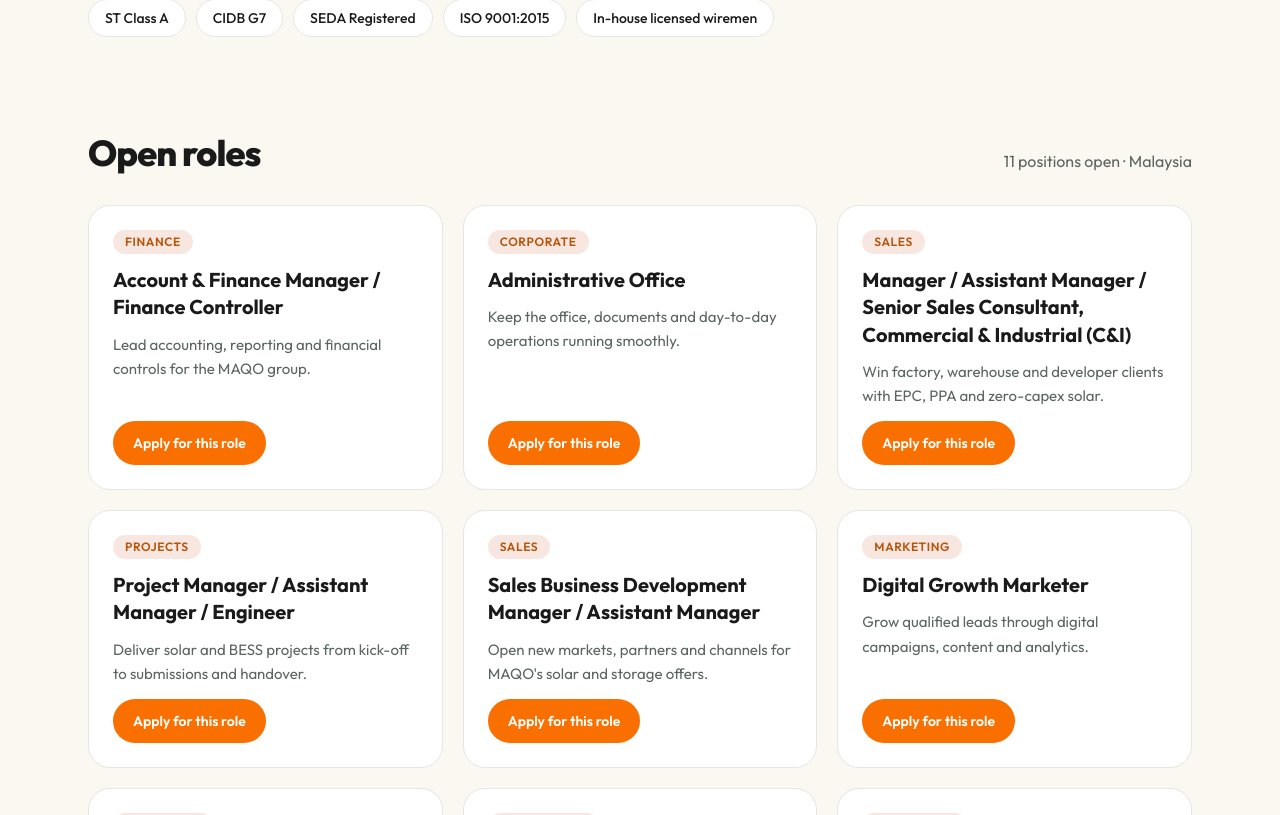
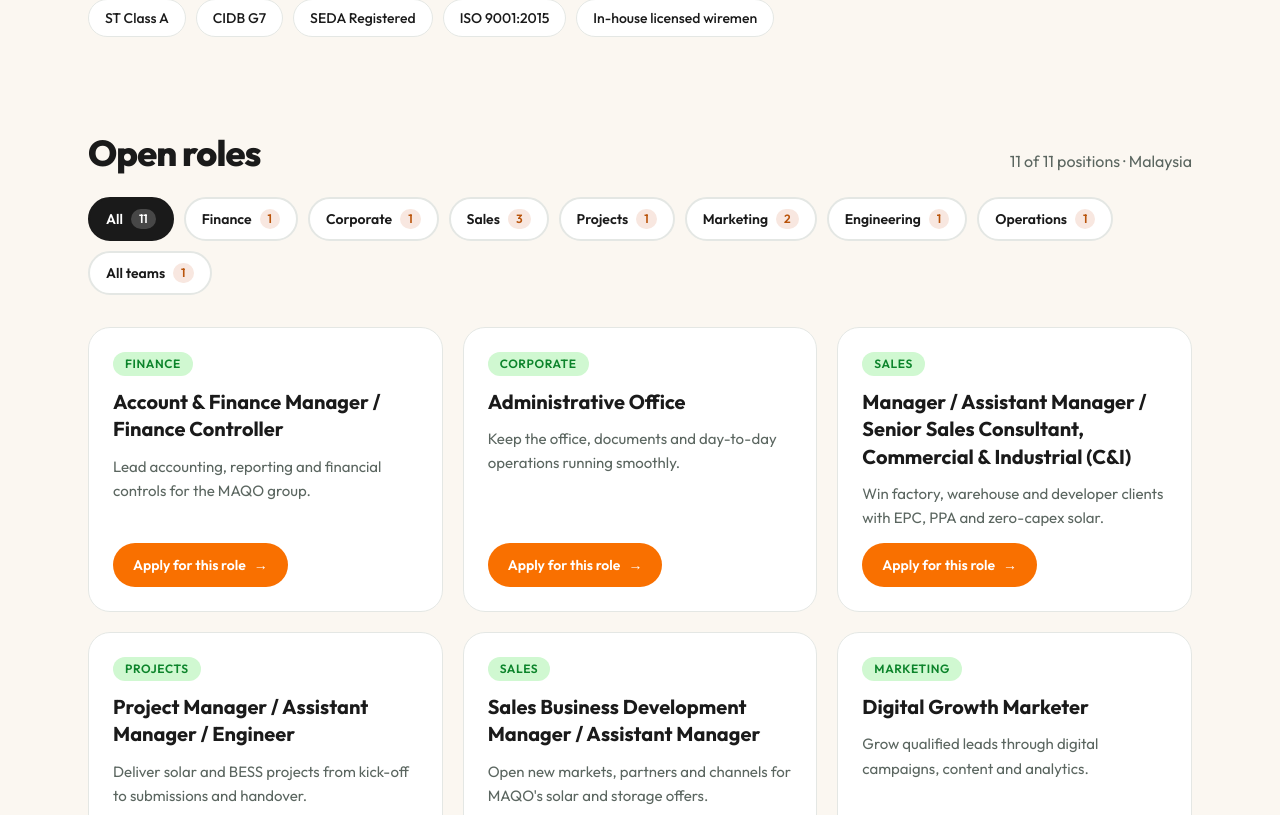
Before and after one commit to FrontierXmaqo/landingpage, a Next.js app: page /en/careers in a window 1280 px wide. Shown: the part 465-1280 px from the top of the page. Built offline with nearby package versions, Linux system fonts and the light colour scheme; no server answers; the database is empty.

Commit message:
Add team filter and hover/entrance motion to careers roles
Co-Authored-By: Claude Sonnet 5.5 <noreply@anthropic.com>
Claude-Session: https://claude.ai/code/session_01NkhQ82r8cfjVDL2GmBKg8Y

```diff
--- a/app/[lang]/(main)/careers/CareersBoard.tsx
+++ b/app/[lang]/(main)/careers/CareersBoard.tsx
@@ -10,12 +10,15 @@ import { FIELD, PhoneTextField, TextField } from "../components/formFields";
 
 const initialState: ApplicationState = { status: "idle" };
 const TURNSTILE_SITE_KEY = process.env.NEXT_PUBLIC_TURNSTILE_SITE_KEY;
+const TEAMS = [...new Set(CAREER_ROLES.map((r) => r.team))];
 const LABEL = "text-[13px] font-semibold uppercase tracking-wide text-base-slate";
 
 export default function CareersBoard({ locale }: { locale: Locale }) {
   const [state, formAction, pending] = useActionState(submitApplication, initialState);
   const [position, setPosition] = useState("");
   const [fileError, setFileError] = useState("");
+  const [team, setTeam] = useState<string>("All");
+  const shown = team === "All" ? CAREER_ROLES : CAREER_ROLES.filter((r) => r.team === team);
   const formRef = useRef<HTMLFormElement>(null);
 
   const pick = (title: string) => {
@@ -28,20 +31,51 @@ export default function CareersBoard({ locale }: { locale: Locale }) {
       <section id="roles" className="mx-auto max-w-6xl px-4 py-14 sm:px-6">
         <div className="flex flex-wrap items-end justify-between gap-3">
           <h2 className="text-3xl font-extrabold tracking-tight text-base-ink sm:text-4xl">Open roles</h2>
-          <p className="text-base-slate">{CAREER_ROLES.length} positions open · Malaysia</p>
+          <p aria-live="polite" className="text-base-slate">
+            {shown.length} of {CAREER_ROLES.length} positions · Malaysia
+          </p>
         </div>
-        <ul className="mt-8 grid grid-cols-1 gap-5 sm:grid-cols-2 lg:grid-cols-3">
-          {CAREER_ROLES.map((r) => (
-            <li key={r.title} className="flex flex-col gap-3 rounded-[22px] border border-base-line bg-base-panel p-6">
-              <span className="self-start rounded-full bg-brand-orange-tint px-3 py-1 text-xs font-semibold uppercase tracking-wider text-brand-orange-ink">{r.team}</span>
+
+        <div role="group" aria-label="Filter roles by team" className="mt-6 flex flex-wrap gap-2.5">
+          {["All", ...TEAMS].map((t) => {
+            const count = t === "All" ? CAREER_ROLES.length : CAREER_ROLES.filter((r) => r.team === t).length;
+            const on = team === t;
+            return (
+              <button
+                key={t}
+                type="button"
+                aria-pressed={on}
+                onClick={() => setTeam(t)}
+                className={`inline-flex min-h-11 items-center gap-2 rounded-full border-2 px-4 text-sm font-semibold transition focus-visible:outline focus-visible:outline-2 focus-visible:outline-offset-2 focus-visible:outline-brand-orange-ink ${
+                  on ? "border-base-ink bg-base-ink text-white" : "border-base-line bg-base-panel text-base-ink hover:border-brand-orange"
+                }`}
+              >
+                {t}
+                <span className={`rounded-full px-2 py-0.5 text-xs ${on ? "bg-white/20" : "bg-brand-orange-tint text-brand-orange-ink"}`}>{count}</span>
+              </button>
+            );
+          })}
+        </div>
+
+        {/* key restarts the entrance animation each time the filter changes */}
+        <ul key={team} className="mt-8 grid grid-cols-1 gap-5 sm:grid-cols-2 lg:grid-cols-3">
+          {shown.map((r, i) => (
+            <li
+              key={r.title}
+              style={{ animationDelay: `${i * 50}ms` }}
+              className="career-card group relative flex flex-col gap-3 overflow-hidden rounded-[22px] border border-base-line bg-base-panel p-6 transition hover:-translate-y-1 hover:border-brand-orange"
+            >
+              <span aria-hidden className="absolute inset-x-0 top-0 h-1 origin-left scale-x-0 bg-brand-orange transition-transform duration-300 group-hover:scale-x-100" />
+              <span className="self-start rounded-full bg-brand-green-tint px-3 py-1 text-xs font-semibold uppercase tracking-wider text-brand-green-ink">{r.team}</span>
               <h3 className="text-xl font-bold leading-snug text-base-ink">{r.title}</h3>
               <p className="text-[15px] leading-relaxed text-base-slate">{r.blurb}</p>
               <button
                 type="button"
                 onClick={() => pick(r.title)}
-                className="mt-auto inline-flex min-h-11 items-center justify-center self-start rounded-full bg-brand-orange-deep px-5 text-sm font-semibold text-white transition hover:brightness-95"
+                className="mt-auto inline-flex min-h-11 items-center justify-center gap-2 self-start rounded-full bg-brand-orange-deep px-5 text-sm font-semibold text-white transition hover:brightness-95"
               >
                 Apply for this role
+                <span aria-hidden className="transition-transform group-hover:translate-x-1">→</span>
               </button>
             </li>
           ))}
--- a/app/[lang]/(main)/globals.css
+++ b/app/[lang]/(main)/globals.css
@@ -123,6 +123,10 @@
 
 body { background: var(--color-base-bg); color: var(--color-base-ink); }
 .section-eyebrow { letter-spacing: 0.08em; }
+
+@keyframes career-in { from { opacity: 0; transform: translateY(14px); } to { opacity: 1; transform: none; } }
+.career-card { animation: career-in 0.45s cubic-bezier(0.2, 0.7, 0.2, 1) both; }
+@media (prefers-reduced-motion: reduce) { .career-card { animation: none; } }
 
 @keyframes marquee-ltr { from { transform: translateX(-50%); } to { transform: translateX(0%); } }
 .animate-marquee-ltr { animation: marquee-ltr 32s linear infinite; }
```
